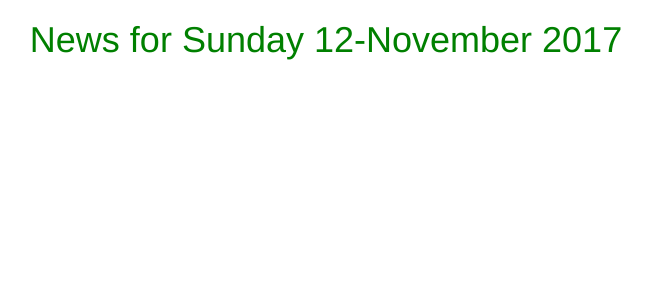
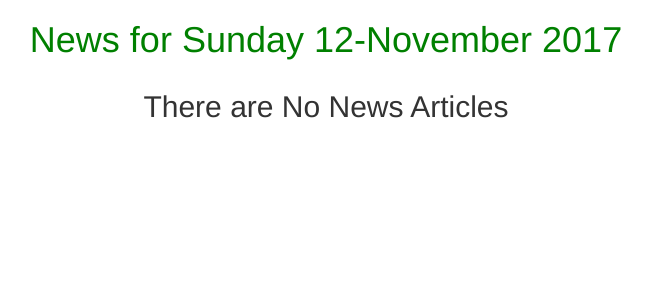
Before and after one commit to carolwanjohi/the-moringa-tribune, a Django app: page / in a window 1280 px wide. Shown: the part 52-352 px from the top of the page, without its empty margins (314-966 px from the left). Run offline with Django 3.2, Linux system fonts and the light colour scheme; data that the repository does not hold is empty; some libraries are stand-ins or nearby versions.

Commit message:
Import Article model to views.py. Update news_today to use news_today to get news. Update past_days_news to use days_news to get news. Pass news into templates from news_today and past_days_news. Update past-news.html and today-news.html to display display news titles

```diff
--- a/tribune/news/templates/all-news/today-news.html
+++ b/tribune/news/templates/all-news/today-news.html
@@ -2,4 +2,37 @@
 
 {% block content %}
     {{block.super}}
+
+    <div class="container">
+
+        <!-- Loop through news list -->
+        {% for news_item in news %}
+
+            <div class="row">
+
+                <!-- Display news article title -->
+                <div class="col-xs-6 col-sm-6 col-md-6 col-lg-6">
+
+                    <h2 class="text-center">
+                        {{news_item.title}}
+                    </h2>
+
+                </div>
+
+            </div>
+
+        {% empty %}
+
+            <div class="row">
+
+                <h2 class="text-center">
+                    There are No News Articles
+                </h2>
+
+            </div>
+
+        {% endfor %}
+
+    </div>
+
 {% endblock %}
--- a/tribune/news/views.py
+++ b/tribune/news/views.py
@@ -1,6 +1,7 @@
 from django.http import HttpResponse, Http404
 from django.shortcuts import render,redirect
 import datetime as dt
+from .models import Article
 
 # Create functions here
 # def convert_dates(dates):
@@ -36,8 +37,9 @@ def news_today(request):
     View function for the news of the current day
     '''
     date = dt.date.today()
+    news = Article.todays_news()
 
-    return render(request, 'all-news/today-news.html', {"date":date,})
+    return render(request, 'all-news/today-news.html', {"date":date,"news":news,})
 
 def past_days_news(request,past_date):
     '''
@@ -56,5 +58,5 @@ def past_days_news(request,past_date):
         # Redirect to news_today
         return redirect(news_today)
 
-
-    return render(request, 'all-news/past-news.html', {"date":date})
+    news = Article.days_news(date)
+    return render(request, 'all-news/past-news.html', {"date":date,"news":news,})
```
Also changed, not shown: tribune/news/templates/all-news/past-news.html (+33 -0 lines).
